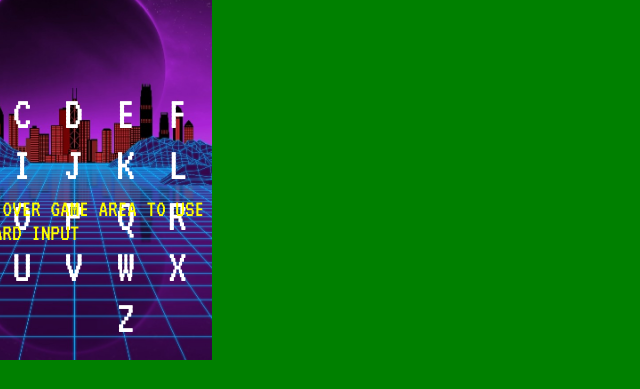
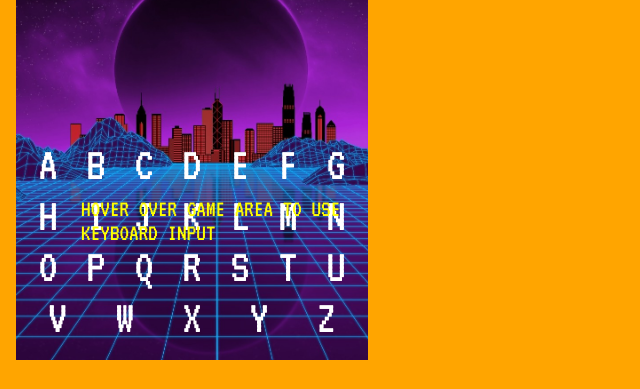
Before and after one commit to daki4364/zeta-samples-david, a plain HTML site: page Hangman/index.html in a window 1280 px wide. Shown: the part 136-525 px from the top of the page, without its empty margins (0-640 px from the left). Drawn offline with Linux system fonts and the light colour scheme; no server answers.

Commit message:
feat:changed height

```diff
--- a/Hangman/style.css
+++ b/Hangman/style.css
@@ -19,9 +19,9 @@
     color: white;
 }
 html, body{
-    background-color:green;
-    width:50%;
-    height:100%;
+    background-color: orange;
+    width:100%;
+    height:10%;
     margin:0;
     padding:0;
     border:0;
```
